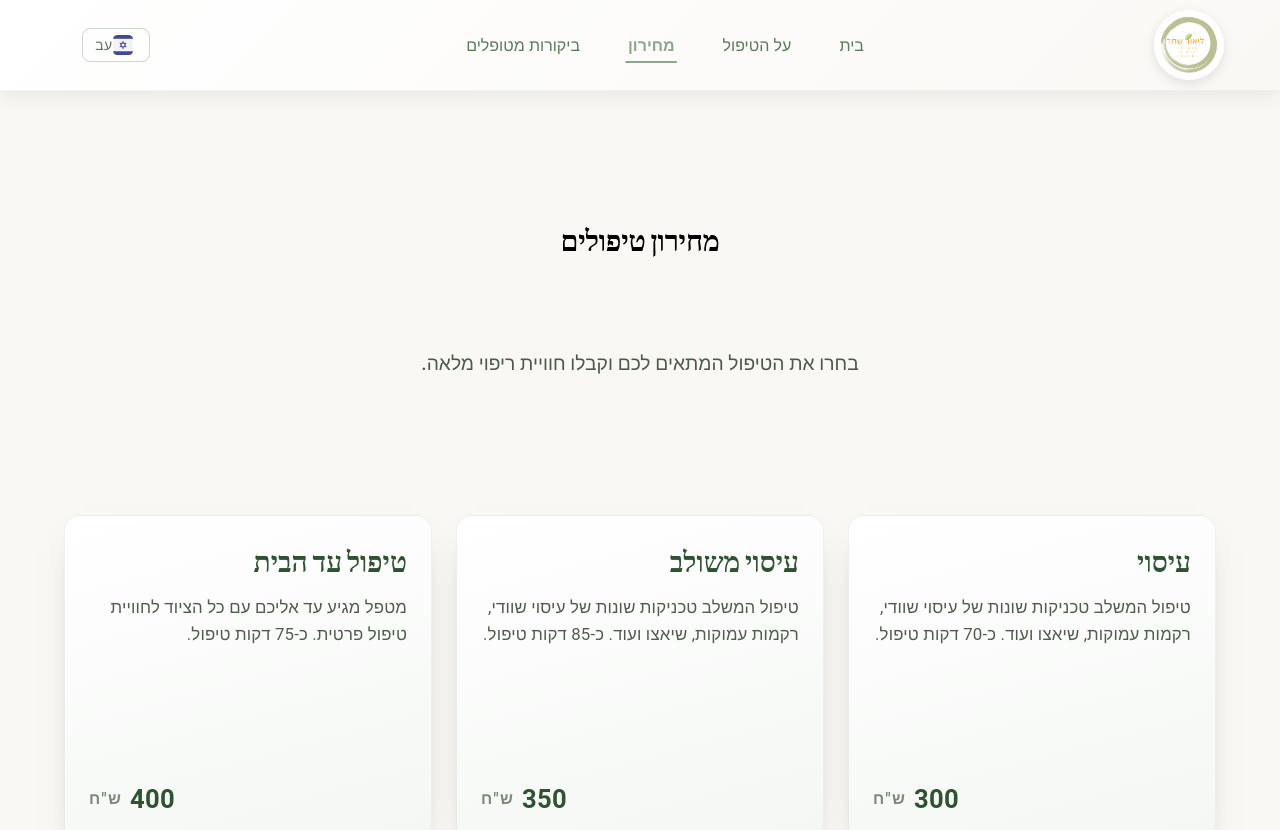
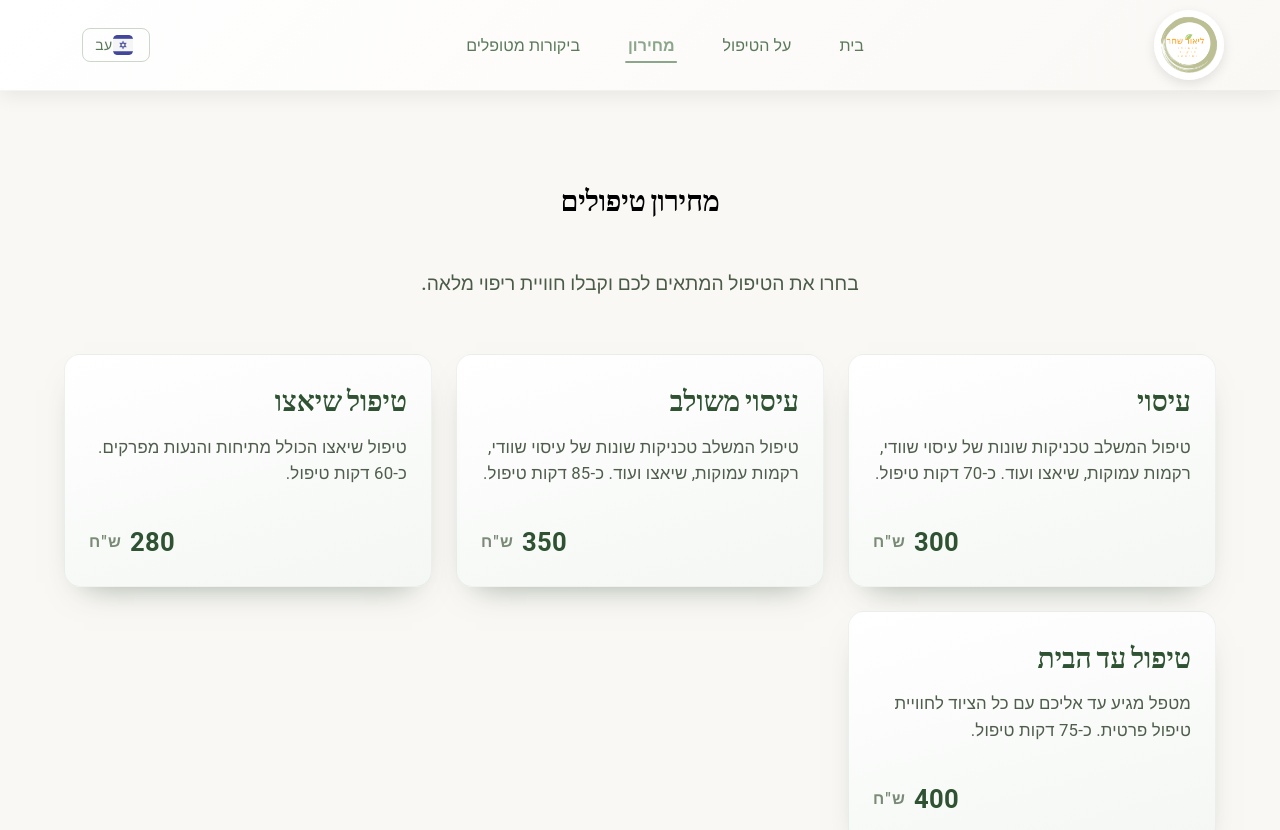
Before and after one commit to Rafcon96/lior-shiatsu, a React (Create React App) app: page /prices in a window 1280 px wide. Shown: the top 830 px of the page. Built offline with nearby package versions, Linux system fonts and the light colour scheme.

Commit message:
added text align 5

```diff
--- a/src/pages/Prices/index.jsx
+++ b/src/pages/Prices/index.jsx
@@ -26,6 +26,14 @@ const itemRes = [
       "An extended session blending Swedish, deep-tissue, shiatsu, and other therapeutic modalities.\nApprox. 85 minutes.",
     ],
     price: 350,
+  },
+  {
+    title: ["טיפול שיאצו", "Shiatsu Treatment"],
+    description: [
+      "טיפול שיאצו הכולל מתיחות והנעות מפרקים.\nכ-60 דקות טיפול.",
+      "Shiatsu session focusing on stretches and joint mobilizations.\nApprox. 60 minutes.",
+    ],
+    price: 280,
   },
   {
     title: ["טיפול עד הבית", "Home Treatment"],
```
